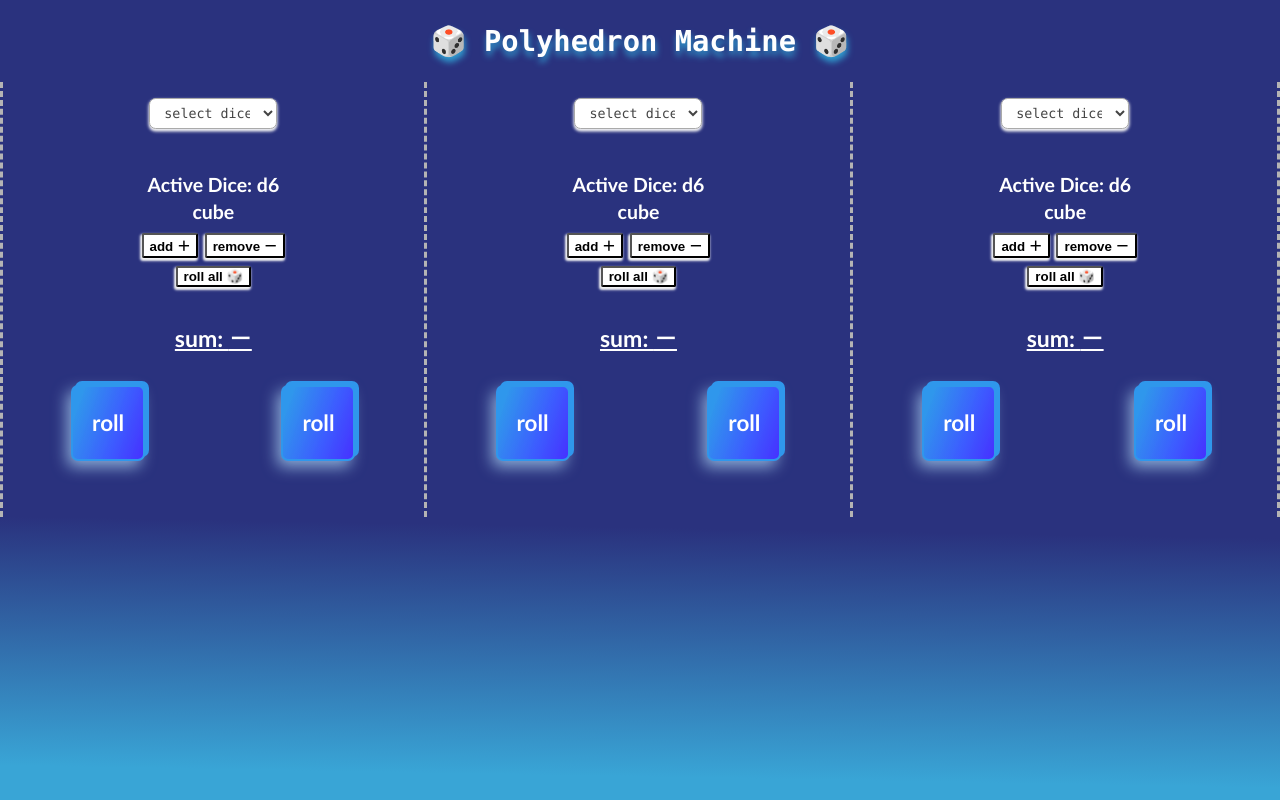
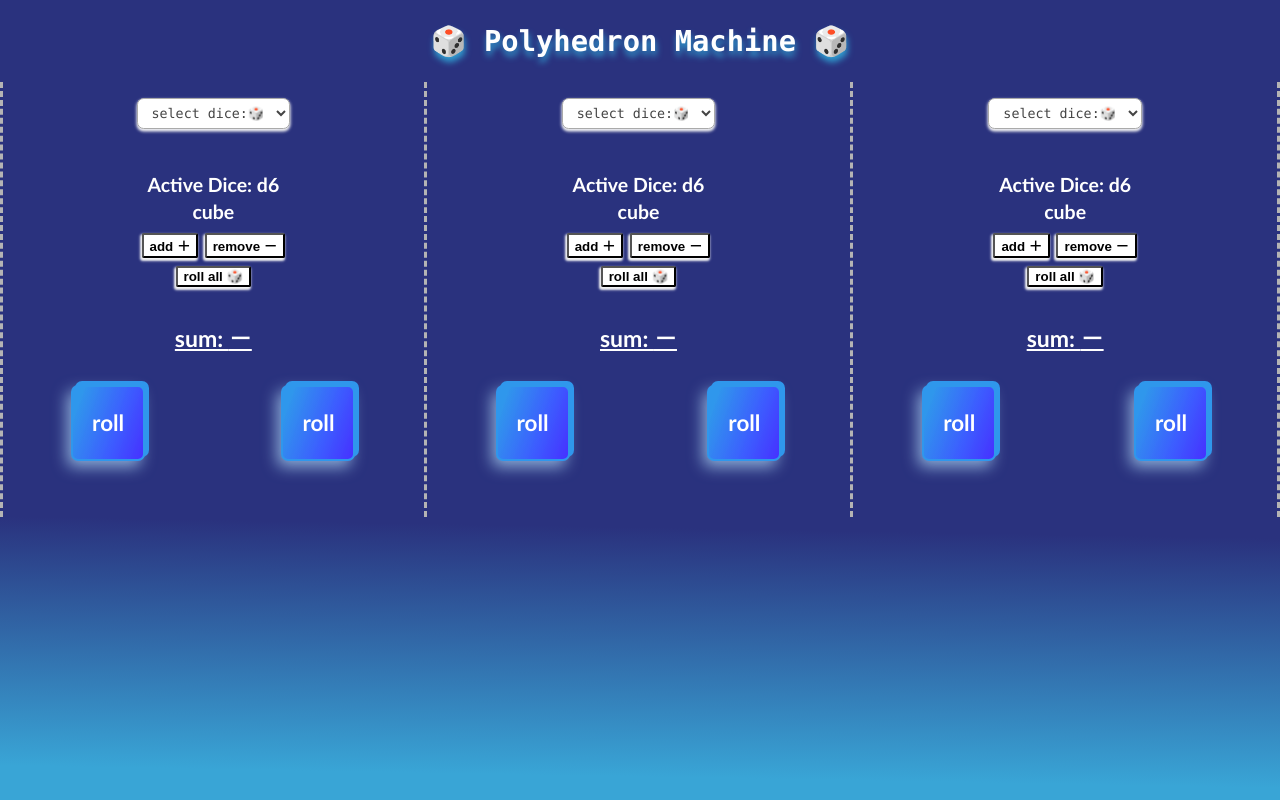
Before and after one commit to hazieon/PolyhedronMachine, a React (Create React App) app: page / in a window 1280 px wide. Built offline with nearby package versions, Linux system fonts and the light colour scheme.

Commit message:
STYLES drop down styles changed

```diff
--- a/src/App.css
+++ b/src/App.css
@@ -4,11 +4,6 @@ body {
   background-repeat: no-repeat;
   background-attachment: fixed;
   background-color: #0093e9;
-  /* background-image: linear-gradient(
-    170.3deg,
-    rgba(30, 39, 107, 1) 21.8%,
-    rgba(77, 118, 221, 1) 100.2%
-  ); */
   background-image: linear-gradient(
     1deg,
     rgb(57, 165, 214) 4.2%,
@@ -27,7 +22,6 @@ body {
   margin: auto;
   text-align: center;
   display: grid;
-  /* grid-template-columns: auto auto auto; */
   grid-template-columns: repeat(3, minmax(0, 1fr));
 }
 
@@ -51,7 +45,7 @@ body {
   padding: 6px 10px;
   color: #444;
   line-height: 1.3;
-  min-width: 10vw;
+  min-width: 12vw;
   max-width: 30%; /* useful when width is set to anything other than 100% */
   box-sizing: border-box;
   border: 1px solid #aaa;
```
